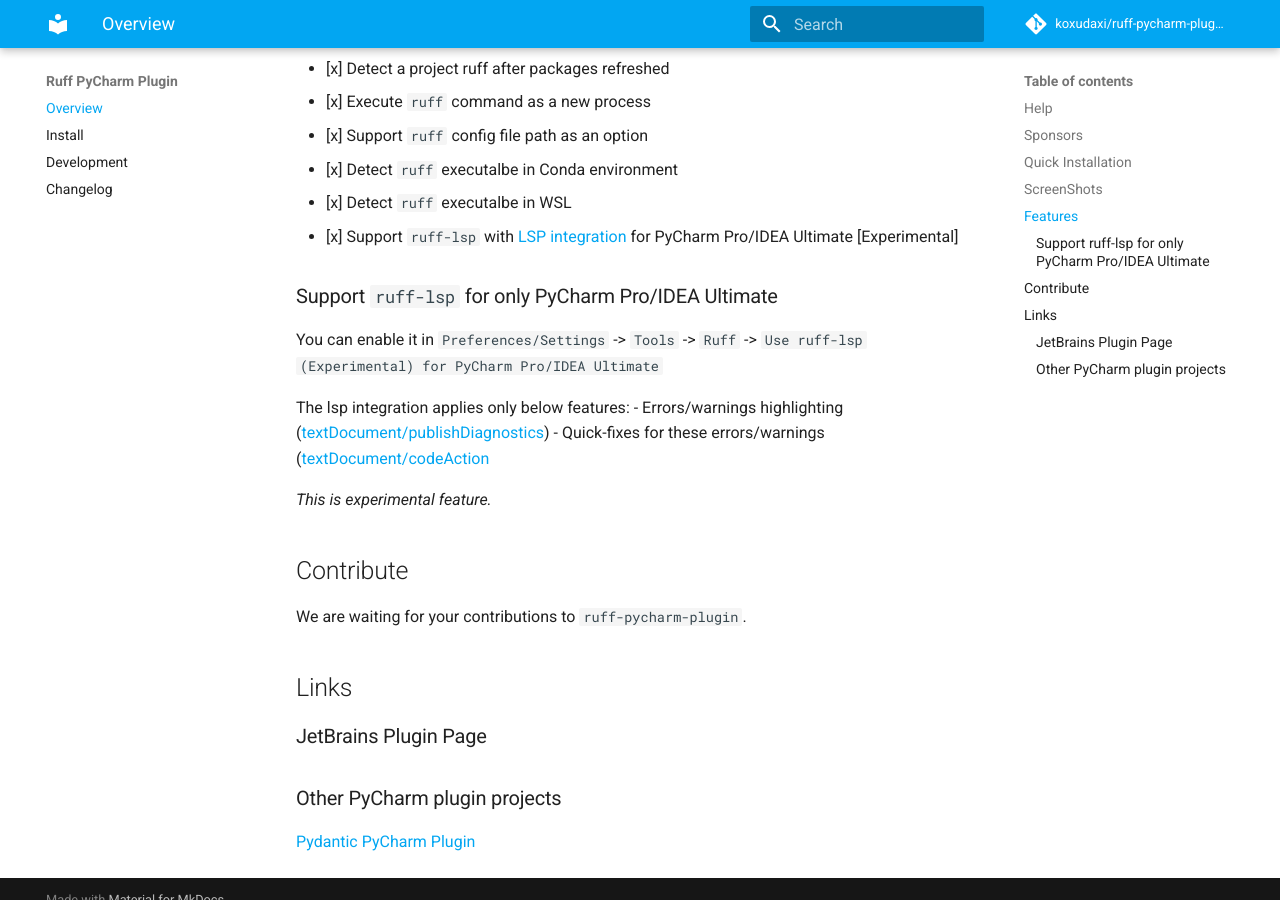
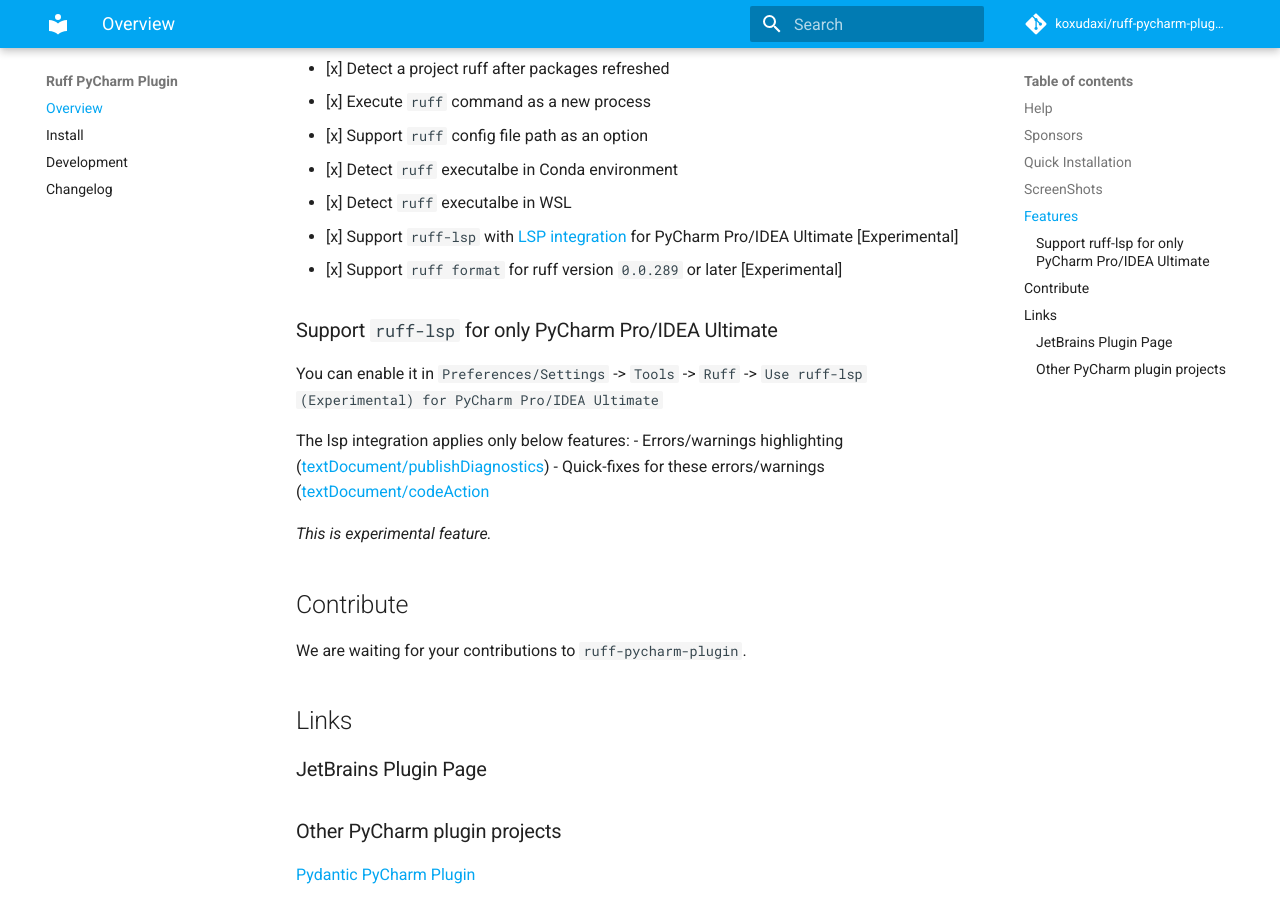
Before and after one commit to koxudaxi/ruff-pycharm-plugin, an MkDocs documentation site: the page built from docs/index.md, in a window 1280 px wide and 900 px high, scrolled down 2767 px. Built offline with MkDocs 1.6.1 and Material for MkDocs 9.7.7, drawn with Linux system fonts in a browser that asks for light colours; comment, search, counter and statistics services are not loaded.

Commit message:
Bump version to 0.0.21

```diff
--- a/docs/index.md
+++ b/docs/index.md
@@ -38,6 +38,8 @@
 - [x] Detect `ruff` executalbe in Conda environment
 - [x] Detect `ruff` executalbe in WSL
 - [x] Support `ruff-lsp` with [LSP integration](https://blog.jetbrains.com/platform/2023/07/lsp-for-plugin-developers/) for PyCharm Pro/IDEA Ultimate [Experimental]
+- [x] Support `ruff format` for ruff version `0.0.289` or later [Experimental]
+
 
 ### Support `ruff-lsp` for only PyCharm Pro/IDEA Ultimate
 You can enable it in `Preferences/Settings` -> `Tools` -> `Ruff` -> `Use ruff-lsp (Experimental) for PyCharm Pro/IDEA Ultimate`
```
Also changed, not shown: README.md (+1 -0 lines), 1 other file.
